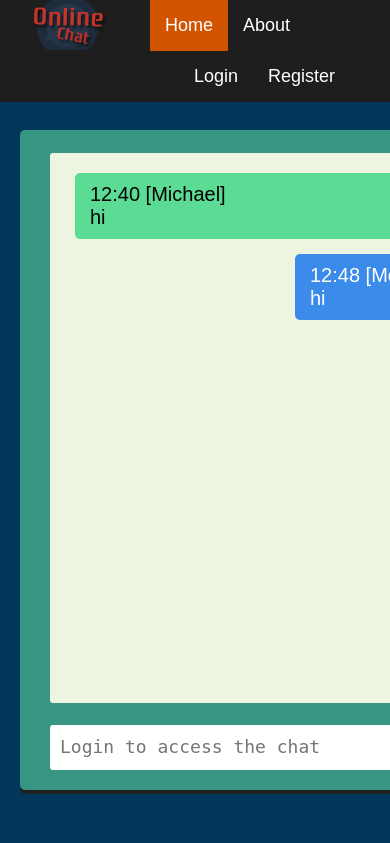
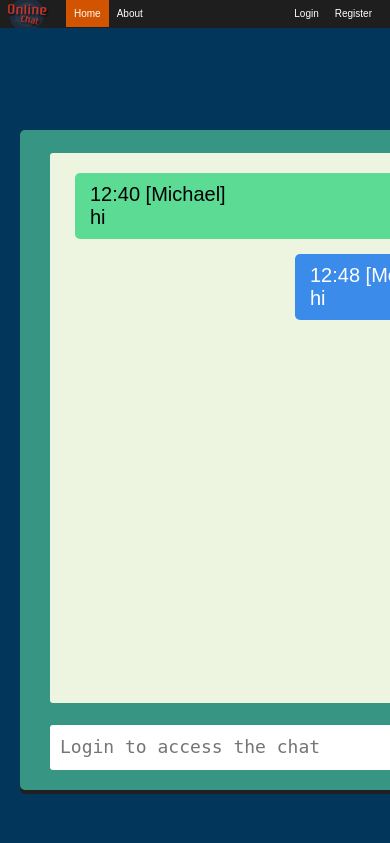
Before and after one commit to ST4NSB/chat-online, a PHP site: page /index.html in a window 390 px wide; the page is wider, and only the part inside the window is pictured. Shown: the top 843 px of that part. Run offline with PHP 8.4, Linux system fonts and the light colour scheme.

Commit message:
navbar responsive

```diff
--- a/assets/css/footer.css
+++ b/assets/css/footer.css
@@ -38,3 +38,9 @@
   float: left;
   padding-left: 15px;
 }
+
+@media screen and (max-width: 600px) {
+  .footer__logo {
+    height: 100%;
+  }
+}
--- a/assets/css/main.css
+++ b/assets/css/main.css
@@ -10,4 +10,5 @@ html, body {
 body {
 	background-color: #03365b;
 	font-family: "Arial", "Verdana", "Tahoma";
+  min-width: 200px;
 }
--- a/assets/css/navbar.css
+++ b/assets/css/navbar.css
@@ -4,6 +4,7 @@
   position: fixed;
   top: 0;
   left: 0;
+  height: 50px;
 }
 
 .header__logo {
@@ -18,7 +19,7 @@
   margin: 0;
   padding: 0;
   font-size: 18px;
-  padding-right: 40px;
+  padding-right: 20px;
 }
 
 .nav__item {
@@ -29,7 +30,7 @@
   color: #fff;
   display: block;
   text-decoration: none;
-  padding: 15px;
+  padding: 14px;
   text-align: center;
 }
 
@@ -45,3 +46,57 @@
 .active {
   background-color: #D35400;
 }
+
+@media screen and (max-width: 600px) {
+  .nav__wrapper {
+    font-size: 10px;
+    padding-right: 10px;
+  }
+  .nav__item .nav__link {
+    padding: 8px;
+  }
+  .header {
+    height: 28px;
+  }
+  .header__logo {
+    height: 100%;
+    margin-left: auto;
+    margin-right: 10px;
+  }
+}
+
+@media screen and (max-width: 300px) {
+  .nav__wrapper {
+    font-size: 7px;
+    padding-right: 7px;
+  }
+  .nav__item .nav__link {
+    padding: 6px;
+  }
+  .header {
+    height: 20px;
+  }
+  .header__logo {
+    height: 100%;
+    margin-left: auto;
+    margin-right: 5px;
+  }
+}
+
+@media screen and (max-width: 200px) {
+  .nav__wrapper {
+    font-size: 5px;
+    padding-right: 5px;
+  }
+  .nav__item .nav__link {
+    padding: 3px;
+  }
+  .header {
+    height: 12px;
+  }
+  .header__logo {
+    height: 100%;
+    margin-left: auto;
+    margin-right: 3px;
+  }
+}
--- a/index.html
+++ b/index.html
@@ -68,6 +68,7 @@
     </div>
   </footer>
 
+
 </body>
 
 </html>
```
